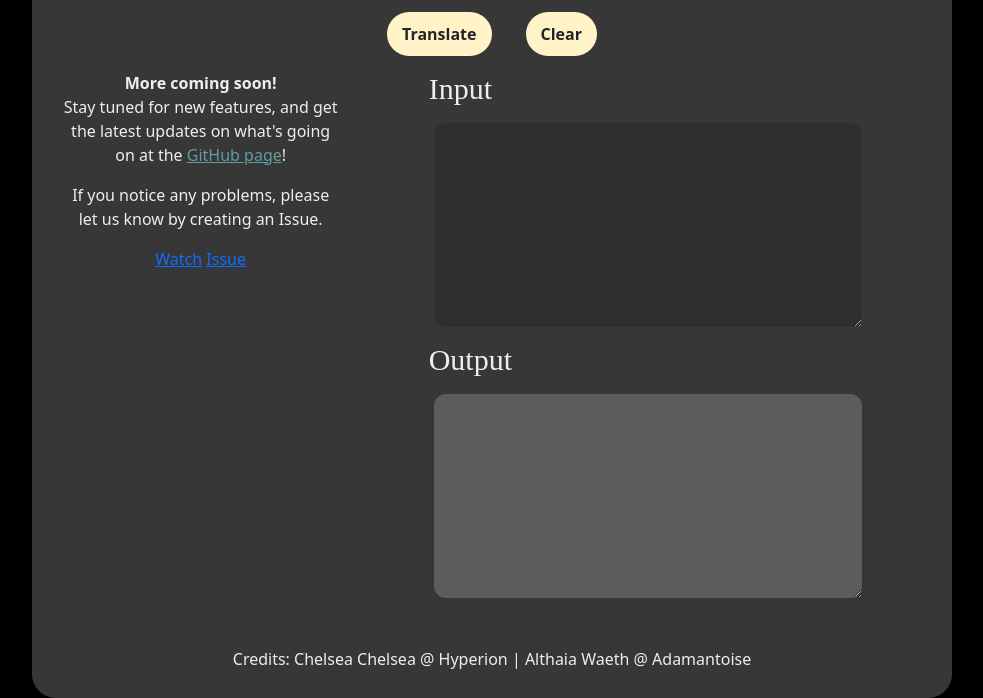
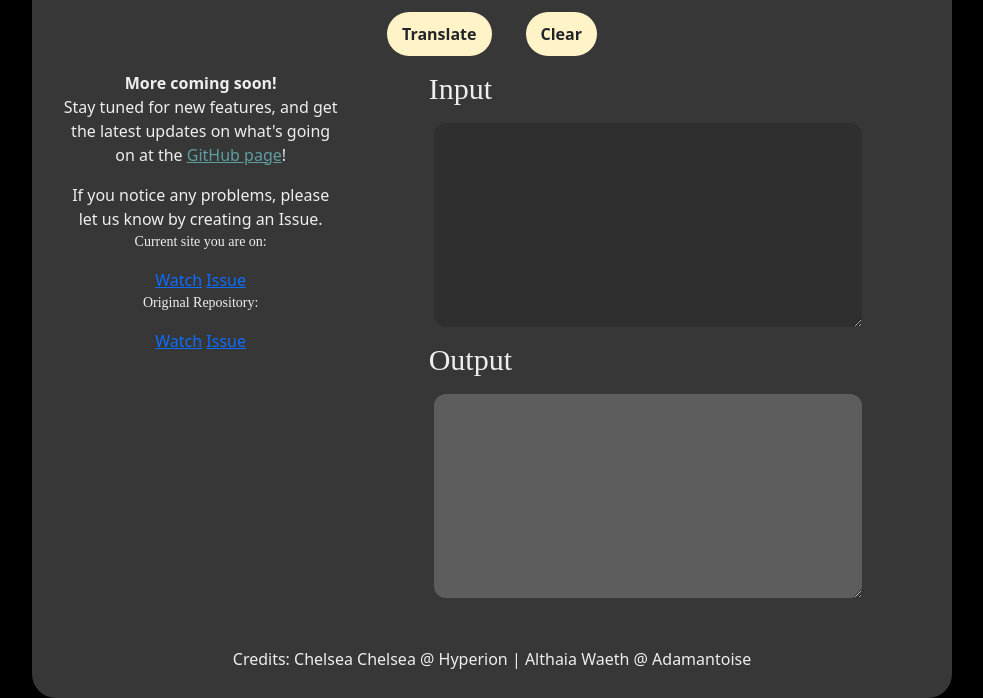
Before and after one commit to Stateford/ffxiv-block-chars, a plain HTML site: page index.html in a window 1280 px wide. Shown: the part 222-920 px from the top of the page, without its empty margins (96-1079 px from the left). Drawn offline with nearby package versions, Linux system fonts and the light colour scheme; a web font is replaced by a local one.

Commit message:
Updating links

```diff
--- a/index.html
+++ b/index.html
@@ -458,7 +458,16 @@
             Stay tuned for new features, and get the latest updates on what's going on at the <a style="color:cadetblue"
               href="https://github.com/Stateford/ffxiv-block-chars">GitHub page</a>! <p></p>If you notice any problems,
             please let us know by creating an Issue.
-            <p></p>
+
+            <p>Current site you are on:</p>
+            <a class="github-button" href="https://github.com/althaiaDev/ffxiv-block-chars/subscription"
+              data-icon="octicon-eye" data-size="large" data-show-count="true"
+              aria-label="Watch althaiaDev/ffxiv-block-chars on GitHub">Watch</a>
+            <!-- Place this tag where you want the button to render. -->
+            <a class="github-button" href="https://github.com/althaiaDev/ffxiv-block-chars/issues"
+              data-icon="octicon-issue-opened" data-size="large" data-show-count="true"
+              aria-label="Issue althaiaDev/ffxiv-block-chars on GitHub">Issue</a>
+              <p>Original Repository:</p>
             <a class="github-button" href="https://github.com/Stateford/ffxiv-block-chars/subscription"
               data-icon="octicon-eye" data-size="large" data-show-count="true"
               aria-label="Watch Stateford/ffxiv-block-chars on GitHub">Watch</a>
```
